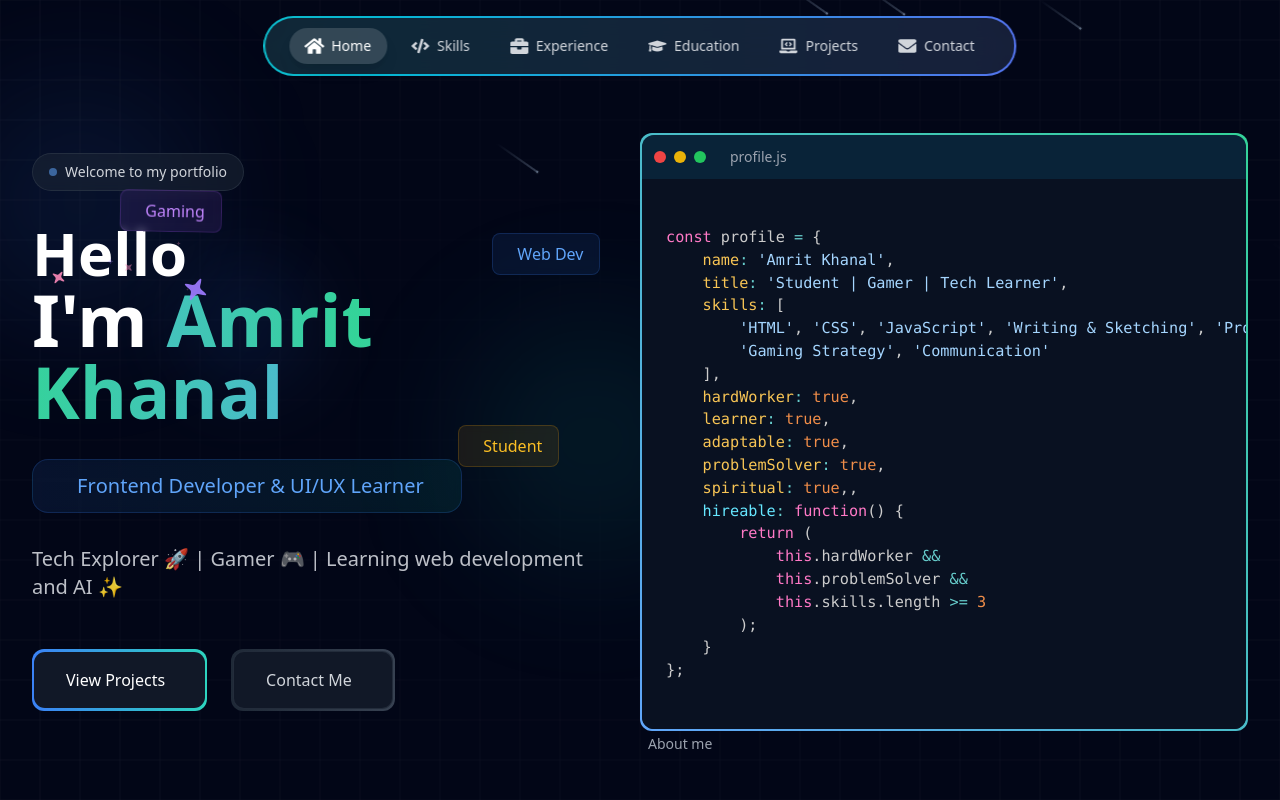
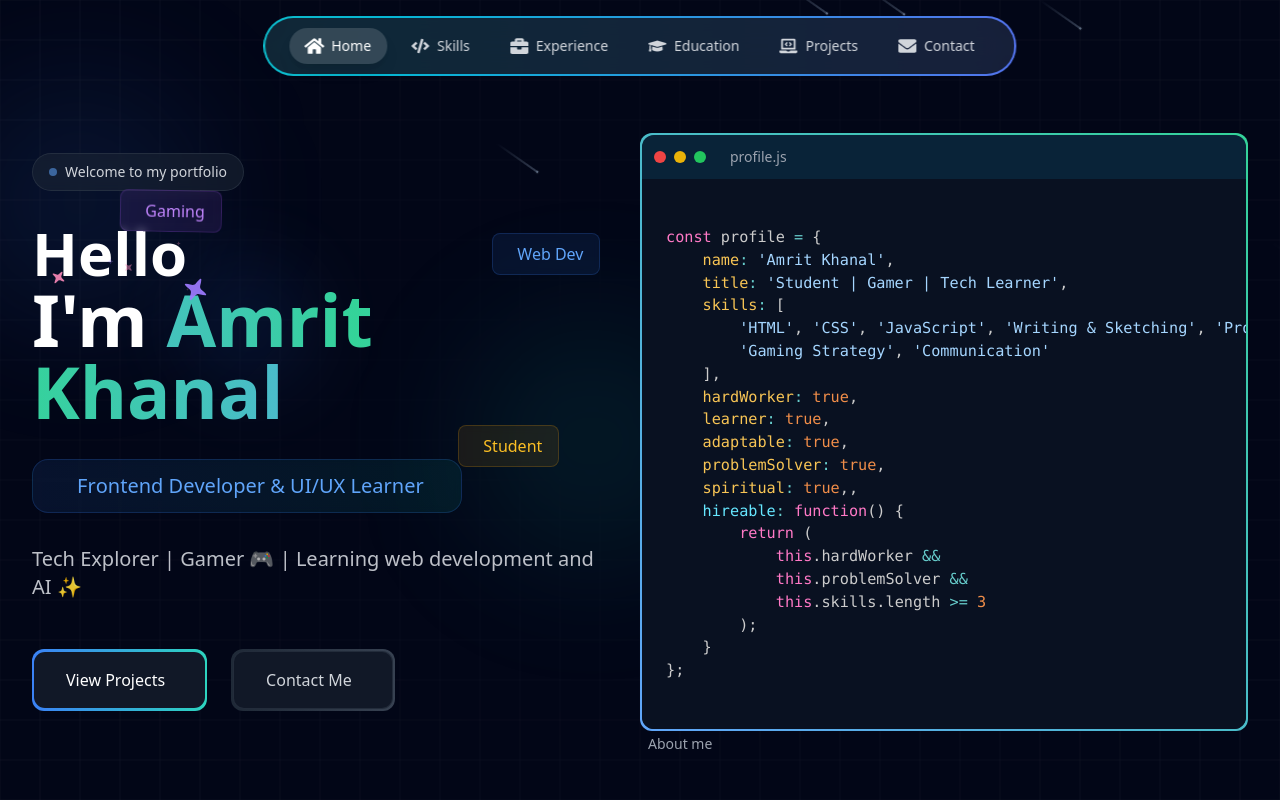
Before and after one commit to AmritKhanal1/Helloamrit, a React (Vite) app: page / in a window 1280 px wide. Shown: the top 800 px of the page. Built offline with nearby package versions, Linux system fonts and the light colour scheme.

Commit message:
Update Hero.jsx

```diff
--- a/src/pages/Hero/Hero.jsx
+++ b/src/pages/Hero/Hero.jsx
@@ -210,7 +210,7 @@ const profile = {
               {/* Description */}
               <div className="relative mb-8 sm:mb-12 max-w-xl">
                 <p className="text-base sm:text-xl text-gray-300/90 leading-relaxed">
-                  Tech Explorer 🚀 | Gamer 🎮 | Learning web development and AI ✨
+                  Tech Explorer  | Gamer 🎮 | Learning web development and AI ✨
                 </p>
               </div>
 
```
